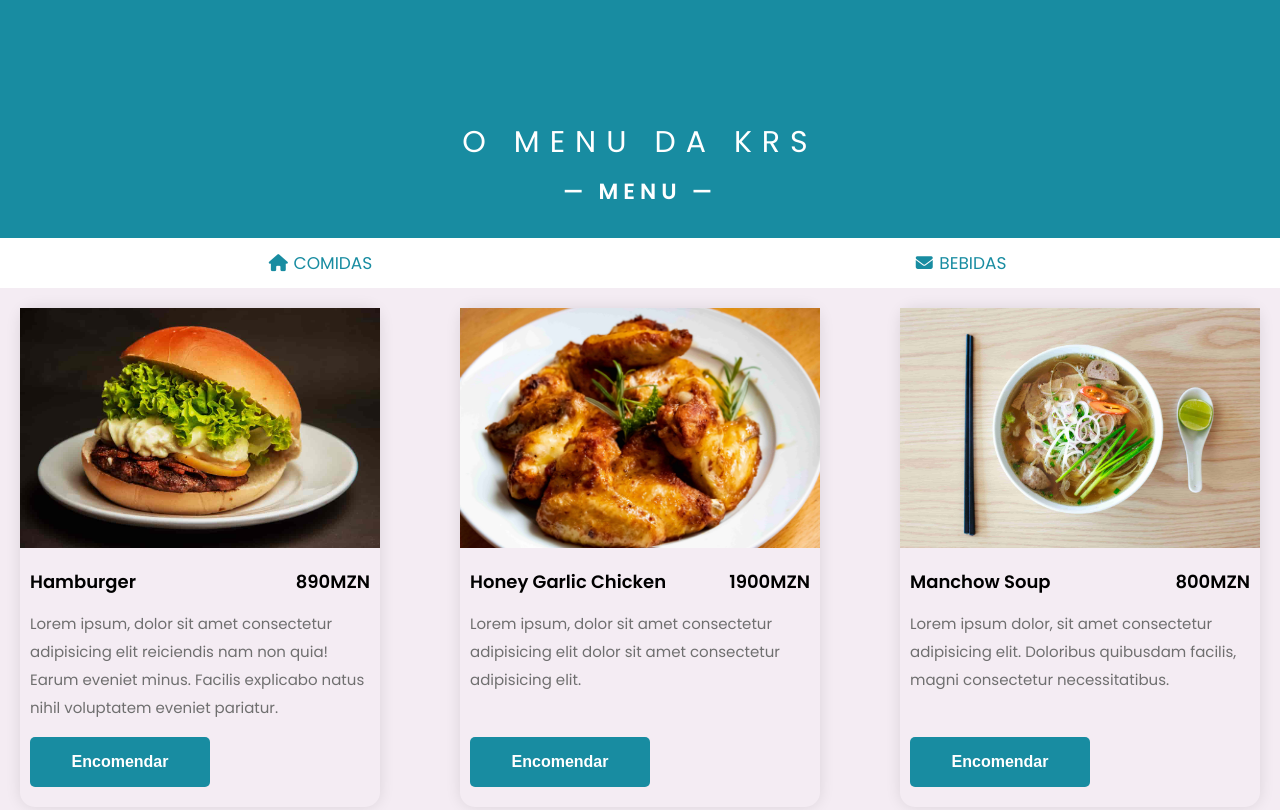
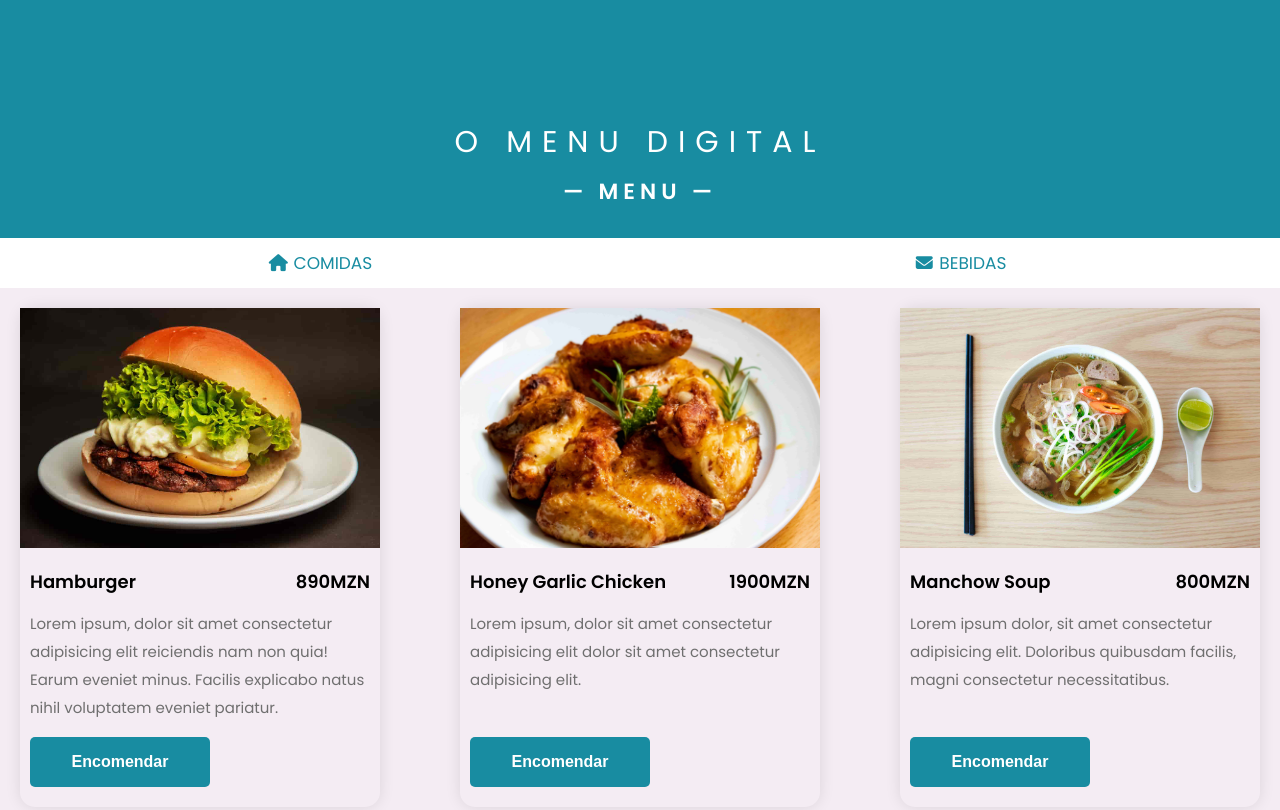
Before and after one commit to TheNotoriousRW/DigitalRestaurantMenu, a plain HTML site: page index.html in a window 1280 px wide. Shown: the top 810 px of the page. Drawn offline with Linux system fonts and the light colour scheme.

Commit message:
Update index.html

```diff
--- a/index.html
+++ b/index.html
@@ -23,7 +23,7 @@
 
 
     <div class="heading">
-        <h1>O MENU DA KRS</h1>
+        <h1>O MENU DIGITAL</h1>
         <h3>&mdash; MENU &mdash; </h3>
     </div>
 
```
